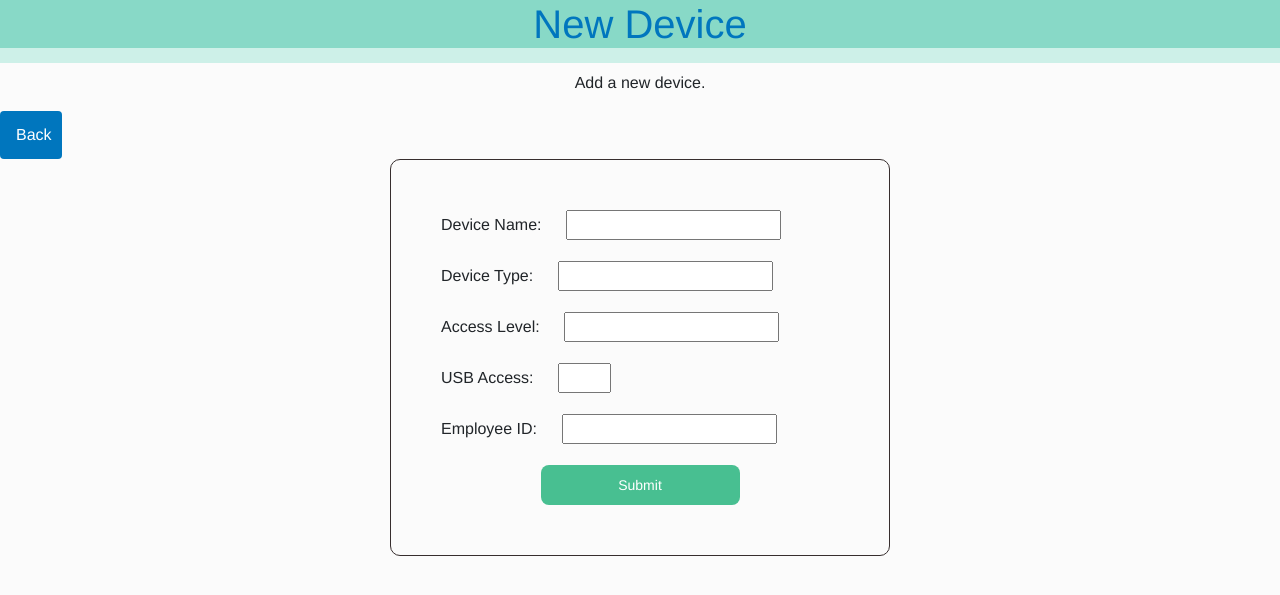
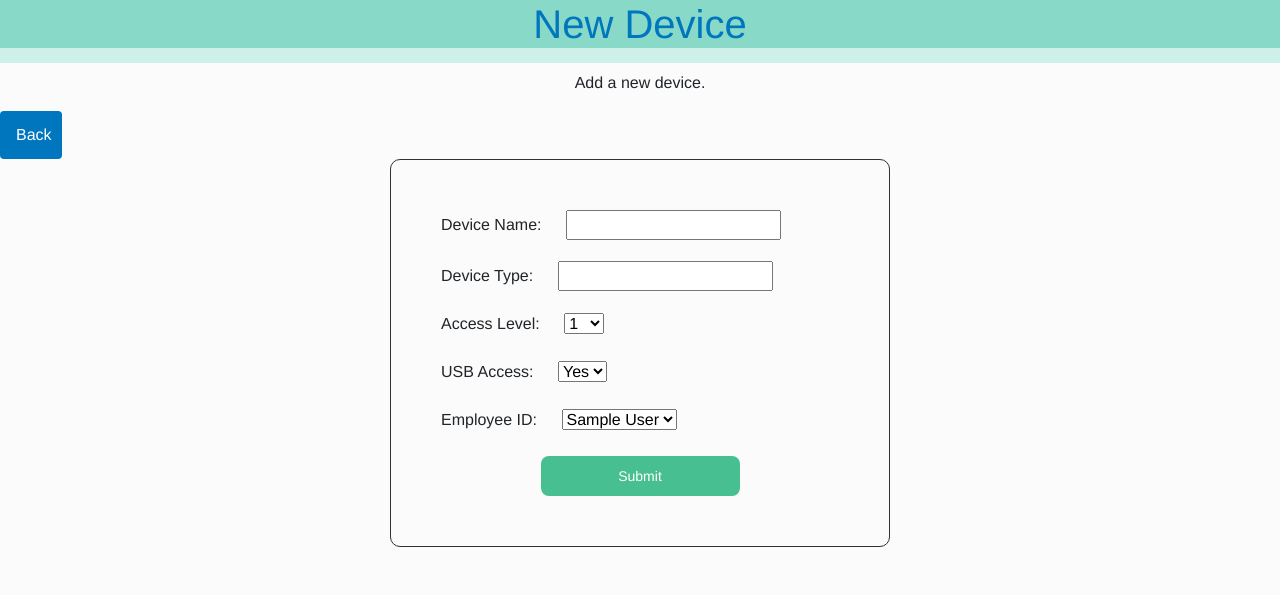
Before and after one commit to HexHeros/IT-Managment, a Flask app: template templates/new_device.html in a window 1280 px wide. Shown: the top 595 px of the page. Run offline with Flask 2, Linux system fonts and the light colour scheme; the template is opened without the code that fills it: most values are stand-ins (such as "Sample title", 1, 10 or a date in 2020); some libraries are stand-ins or nearby versions.

Commit message:
Update new_device.html

```diff
--- a/templates/new_device.html
+++ b/templates/new_device.html
@@ -34,15 +34,33 @@
             </div>
             <div class="form-group">
                 <label for="access_level">Access Level:</label>
-                <input type="number" id="access_level" name="access_level"><br>
+                <select id="access_level" name="access_level">
+                    <option value="1">1</option>
+                    <option value="2">2</option>
+                    <option value="3">3</option>
+                    <option value="4">4</option>
+                    <option value="5">5</option>
+                    <option value="6">6</option>
+                    <option value="7">7</option>
+                    <option value="8">8</option>
+                    <option value="9">9</option>
+                    <option value="10">10</option>
+                </select>
             </div>
             <div class="form-group">
                 <label for="usb_access">USB Access:</label>
-                <input type="number" min="0" max="1" id="usb_access" name="usb_access"><br>
+                <select id="usb_access" name="usb_access"><br>
+                    <option value="Yes">Yes</option>
+                    <option value="No">No</option>
+                </select>
             </div>
             <div class="form-group">
                 <label for="employee_id">Employee ID:</label>
-                <input type="number" id="employee_id" name="employee_id"><br>
+                <select id="employee_id" name="employee_id">
+                    {% for employee in employees %}
+                    <option value="{{ employee['employee_id'] }}">{{ employee['first_name'] }} {{ employee['last_name'] }}</option>
+                    {% endfor %}
+                </select>
             </div>
             <button type="submit" class="button-1" value="Submit">Submit</button>
         </form>
```
